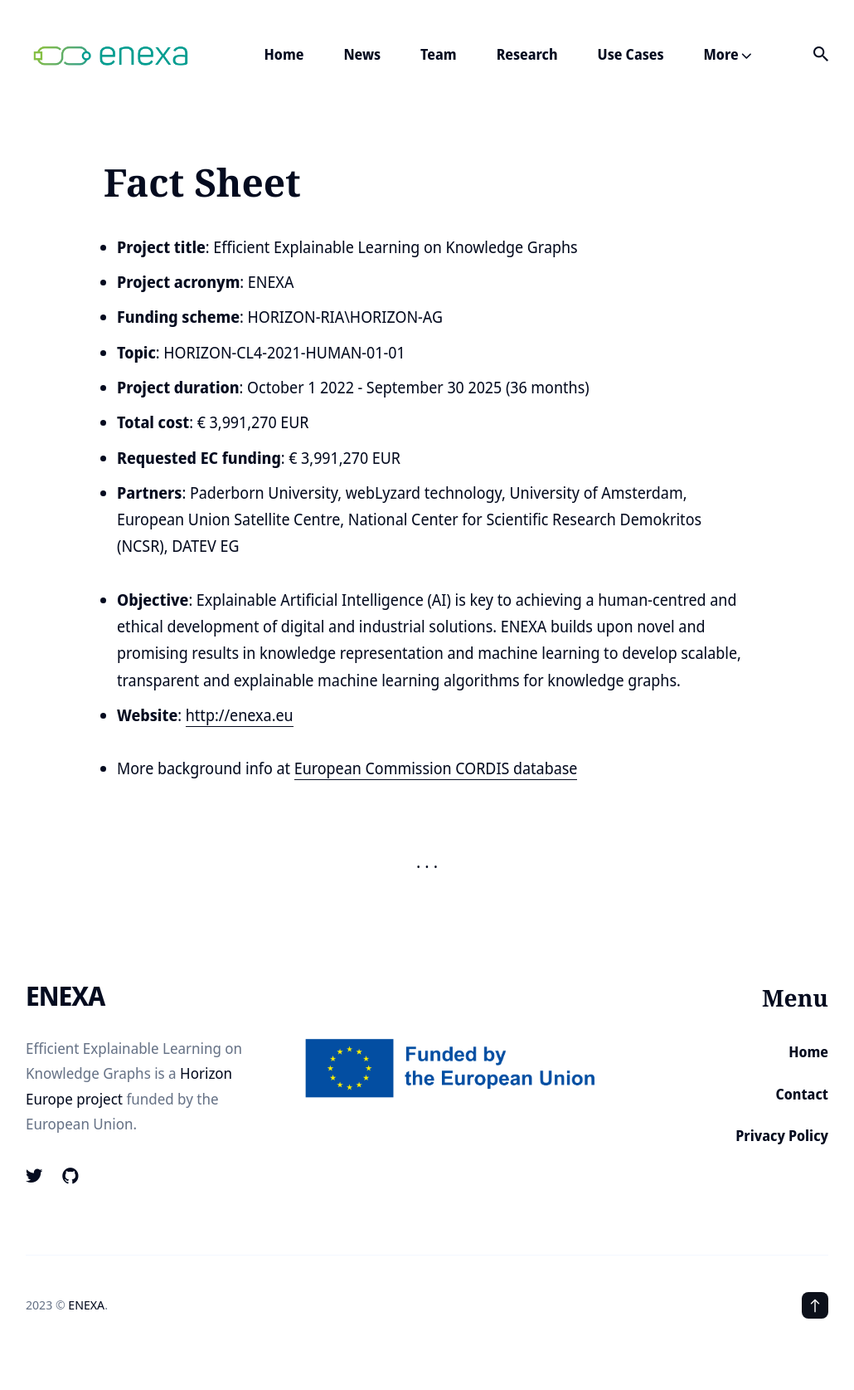
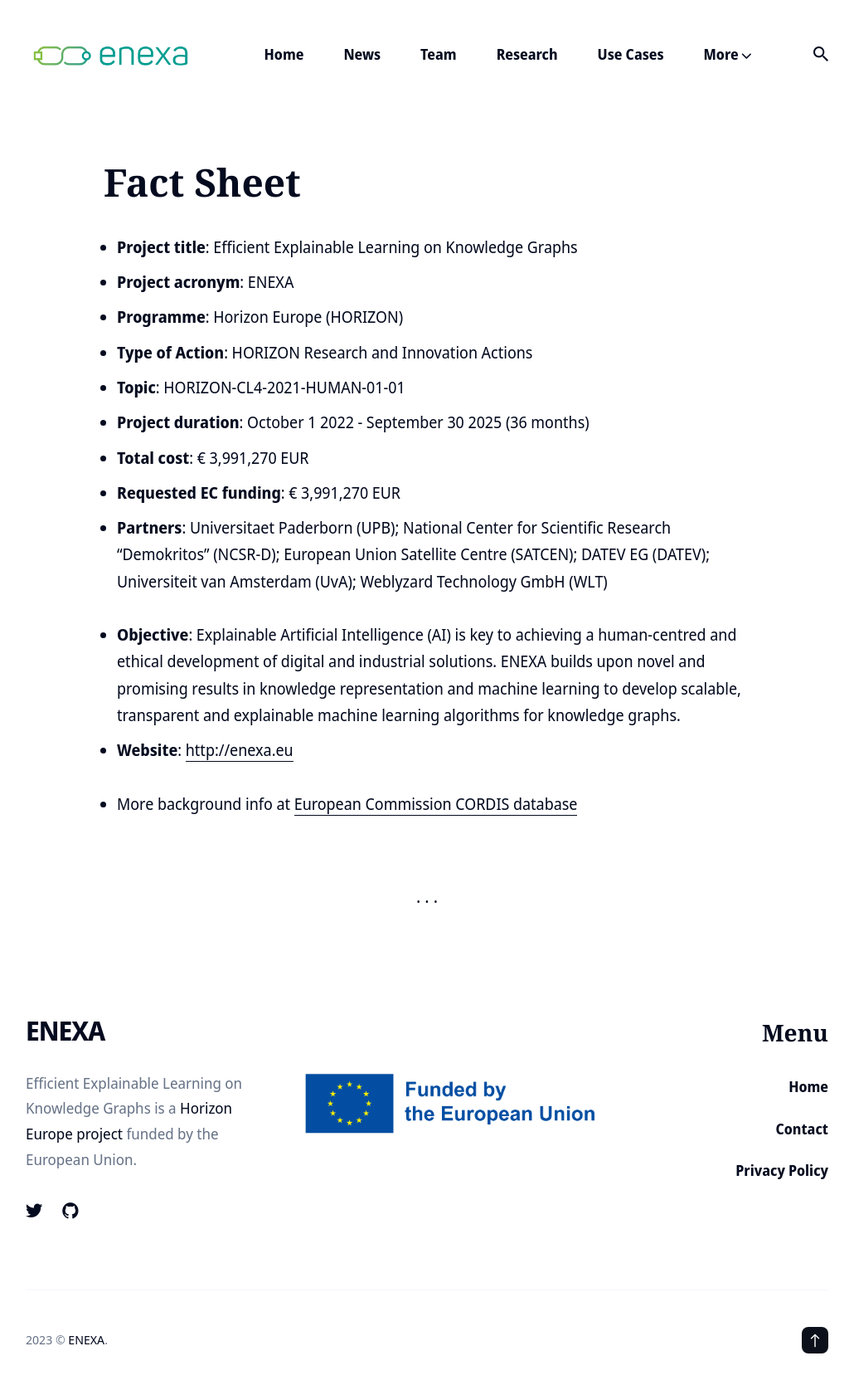
Before and after one commit to EnexaProject/enexaproject.github.io, a Jekyll site: the page built from _pages/factsheet.md, in a window 1280 px wide. Shown: the whole page at 83% size, without its empty margins (125-1155 px from the left). Built offline with Jekyll 4.4.1, drawn with Linux system fonts in a browser that asks for light colours; nearby versions of some CDN libraries; before the commit the page ends 1633 px from its top, so only the background shows below that.

Commit message:
small modifications

```diff
--- a/_pages/factsheet.md
+++ b/_pages/factsheet.md
@@ -6,12 +6,14 @@
 
 * __Project title__: Efficient Explainable Learning on Knowledge Graphs
 * __Project acronym__: ENEXA
-* __Funding scheme__: HORIZON-RIA\HORIZON-AG
+* __Programme__: Horizon Europe (HORIZON)
+* __Type of Action__: HORIZON Research and Innovation Actions
 * __Topic__: HORIZON-CL4-2021-HUMAN-01-01
 * __Project duration__: October 1 2022 - September 30 2025 (36 months)
 * __Total cost__: € 3,991,270 EUR
 * __Requested EC funding__: € 3,991,270 EUR
-* __Partners__: Paderborn University, webLyzard technology, University of Amsterdam,  European Union Satellite Centre, National Center for Scientific Research Demokritos (NCSR), DATEV EG
+* __Partners__: Universitaet Paderborn (UPB); National Center for Scientific Research "Demokritos" (NCSR-D); European Union Satellite Centre (SATCEN); DATEV EG (DATEV); Universiteit van Amsterdam (UvA); Weblyzard Technology GmbH (WLT)
+
 
 * __Objective__: Explainable Artificial Intelligence (AI) is key to achieving a human-centred and ethical development of digital and industrial solutions. ENEXA builds upon novel and promising results in knowledge representation and machine learning to develop scalable, transparent and explainable machine learning algorithms for knowledge graphs.
 * __Website__: [http://enexa.eu](http://enexa.eu)
```
